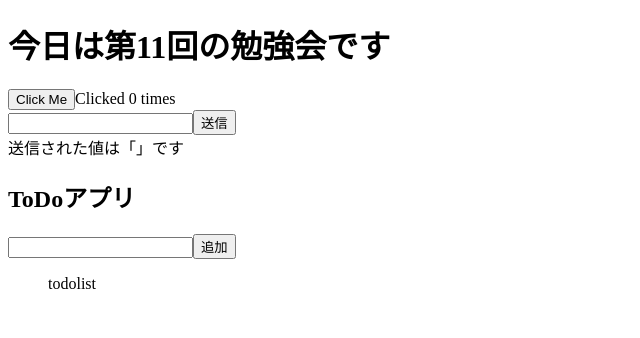
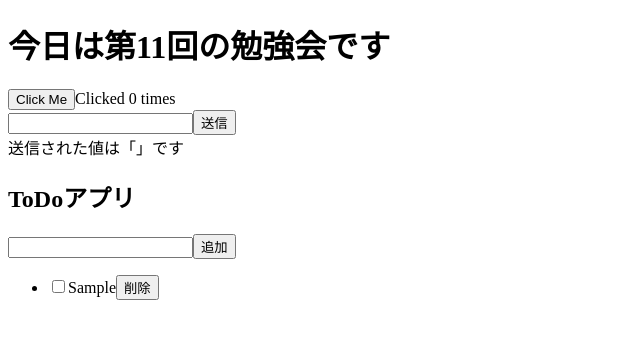
Before and after one commit to Happa8/react-exsample, a React (Create React App) app: page / in a window 1280 px wide. Both pictures are taken after typing "Sample" into the empty fields and a click on the button "追加". Shown: the top 338 px of the page, without its empty margins (0-640 px from the left). Built offline with nearby package versions, Linux system fonts and the light colour scheme.

Commit message:
add todolistitem component

```diff
--- a/src/components/Todo.tsx
+++ b/src/components/Todo.tsx
@@ -19,9 +19,11 @@ const Todo: VFC = () => {
 
 	// ToDoが削除された時
 	const removeTodo = (todoId: TodoType["id"]) => {
+		console.log(todoId)
 		const newTodoList = todoList.filter((todo) => {
 			return todo.id !== todoId
 		})
+		console.log(newTodoList)
 
 		setTodoList(newTodoList)
 	}
--- a/src/components/TodoList.tsx
+++ b/src/components/TodoList.tsx
@@ -1,5 +1,6 @@
 import { VFC } from "react"
 import { Todo as TodoType } from "lib/todo"
+import TodoListItem from "./TodoListItem"
 
 type Props = {
 	todoList: TodoType[]
@@ -8,7 +9,20 @@ type Props = {
 }
 
 const TodoList: VFC<Props> = (props) => {
-	return <ul>todolist</ul>
+	return (
+		<ul>
+			{props.todoList.map((todo) => {
+				return (
+					<TodoListItem
+						todo={todo}
+						onChangeDone={props.onChangeDone}
+						onRemove={props.onRemove}
+						key={todo.id}
+					/>
+				)
+			})}
+		</ul>
+	)
 }
 
 export default TodoList
--- /dev/null
+++ b/src/components/TodoListItem.tsx
@@ -0,0 +1,36 @@
+import { VFC } from "react"
+import { Todo as TodoType } from "lib/todo"
+
+type Props = {
+	todo: TodoType
+	onRemove: (todoId: TodoType["id"]) => void
+	onChangeDone: (todoId: TodoType["id"], done: TodoType["done"]) => void
+}
+
+const TodoListItem: VFC<Props> = (props) => {
+	return (
+		<li>
+			<form>
+				<label>
+					<input
+						type="checkbox"
+						checked={props.todo.done}
+						onChange={(event) => {
+							props.onChangeDone(props.todo.id, event.currentTarget.checked)
+						}}
+					/>
+					{props.todo.title}
+				</label>
+				<button
+					onClick={() => {
+						props.onRemove(props.todo.id)
+					}}
+				>
+					削除
+				</button>
+			</form>
+		</li>
+	)
+}
+
+export default TodoListItem
```
